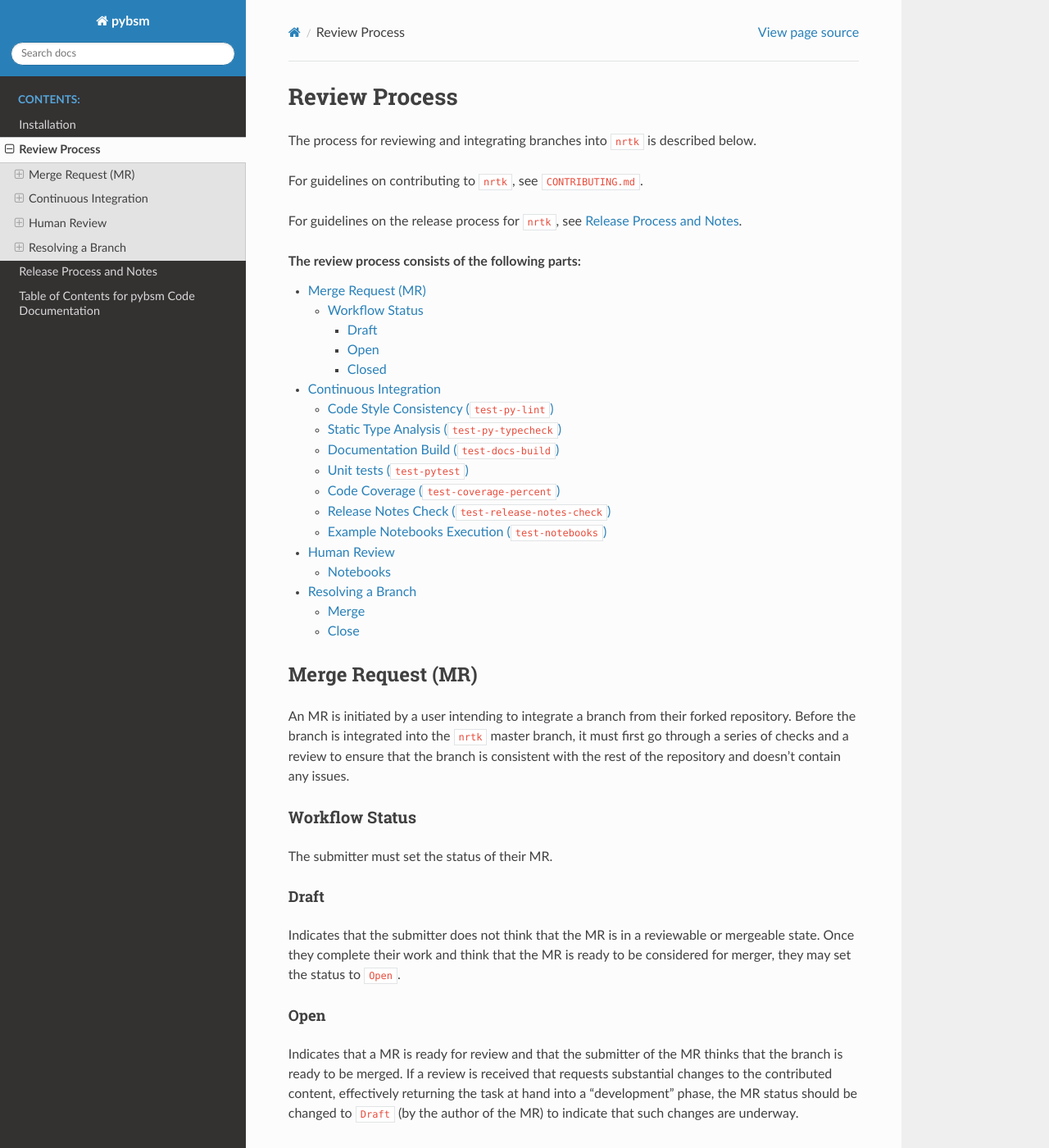
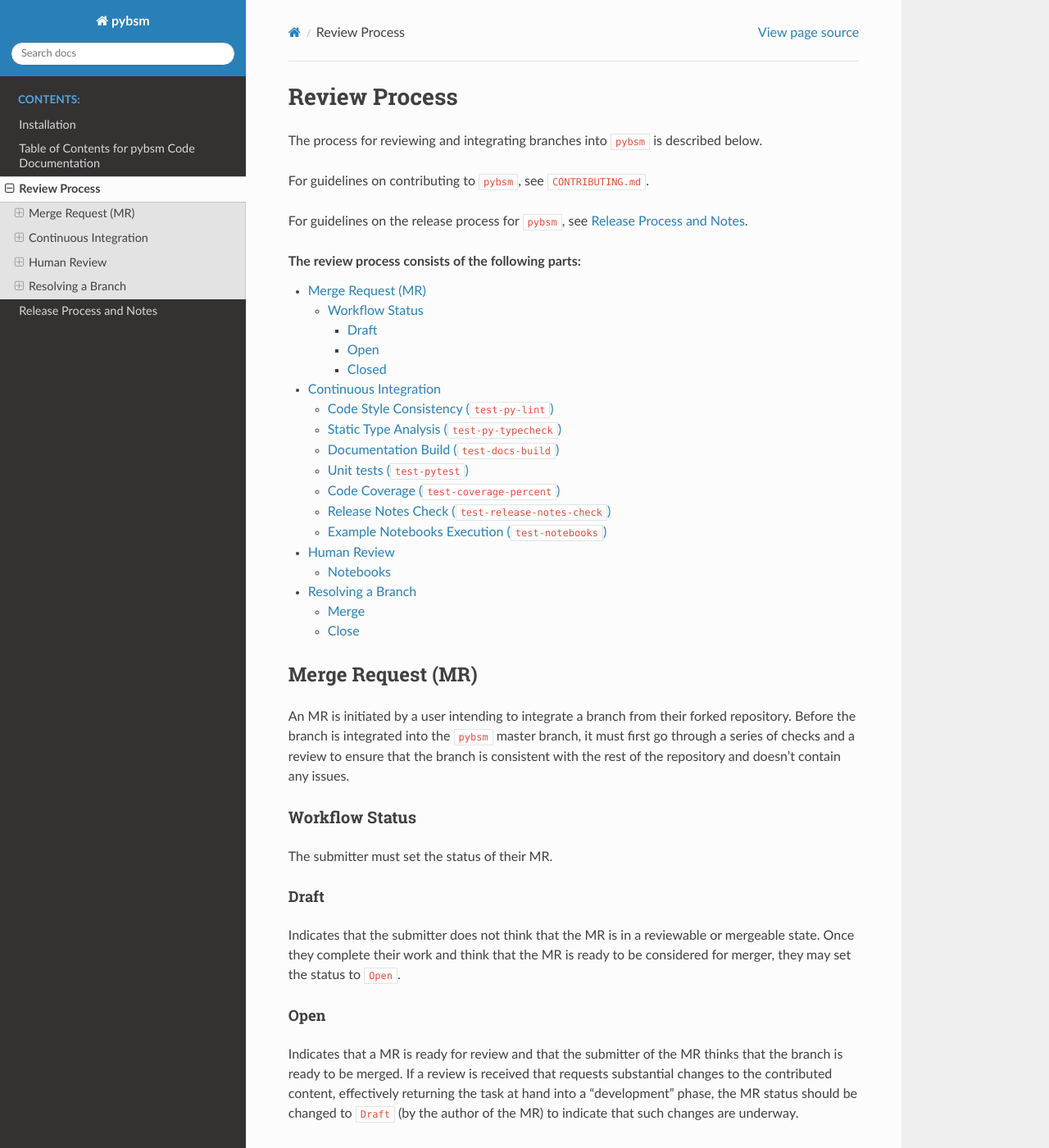
Before and after one commit to Kitware/pybsm, a Sphinx documentation site: the page built from docs/review_process.rst, in a window 1280 px wide and 1400 px high. Shown: the whole window at 82% size. Built offline with Sphinx 7.4.7 and the Read the Docs theme 2.0.0, drawn with Linux system fonts in a browser that asks for light colours.

Commit message:
addressed MR comments, added in CONTRIBUTING.md and pending_release notes

```diff
--- a/docs/index.rst
+++ b/docs/index.rst
@@ -10,9 +10,9 @@ Welcome to pybsm's documentation!
    :caption: Contents:
 
    installation
+   functionality
    review_process
    releasing
-   functionality
 
 
 Indices and tables
--- a/docs/installation.rst
+++ b/docs/installation.rst
@@ -63,7 +63,7 @@ specified in the :file:`pyproject.toml` file, with versions specified
 
 Building the Documentation
 ^^^^^^^^^^^^^^^^^^^^^^^^^^
-The documentation for pybsn is maintained as a collection of
+The documentation for pybsm is maintained as a collection of
 `reStructuredText`_ documents in the :file:`docs/` folder of the project.
 The :program:`Sphinx` documentation tool can process this documentation
 into a variety of formats, the most common of which is HTML.
--- /dev/null
+++ b/docs/release_notes/pending_release.rst
@@ -0,0 +1,2 @@
+Pending Release Notes
+=====================
--- a/docs/review_process.rst
+++ b/docs/review_process.rst
@@ -1,12 +1,12 @@
 Review Process
 **************
 
-The process for reviewing and integrating branches into ``nrtk`` is described
+The process for reviewing and integrating branches into ``pybsm`` is described
 below.
 
-For guidelines on contributing to ``nrtk``, see ``CONTRIBUTING.md``.
+For guidelines on contributing to ``pybsm``, see ``CONTRIBUTING.md``.
 
-For guidelines on the release process for ``nrtk``, see `Release Process and
+For guidelines on the release process for ``pybsm``, see `Release Process and
 Notes`_.
 
 .. _`Release Process and Notes`: release_process.html
@@ -18,7 +18,7 @@ Merge Request (MR)
 ==================
 An MR is initiated by a user intending to integrate a branch from their forked
 repository.
-Before the branch is integrated into the ``nrtk`` master branch, it must
+Before the branch is integrated into the ``pybsm`` master branch, it must
 first go through a series of checks and a review to ensure that the branch is
 consistent with the rest of the repository and doesn't contain any issues.
 
@@ -156,5 +156,5 @@ merged.
 
 Close
 -----
-If it is decided that the MR will not be integrated into ``nrtk``, then
+If it is decided that the MR will not be integrated into ``pybsm``, then
 it can be closed through GitLab.
```
Also changed, not shown: CONTRIBUTING.md (added, +124 -0 lines).
